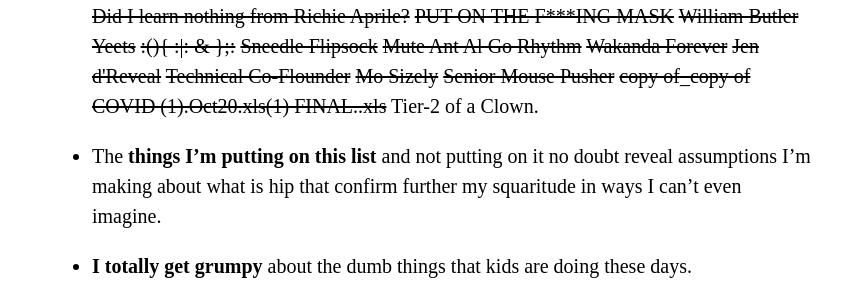
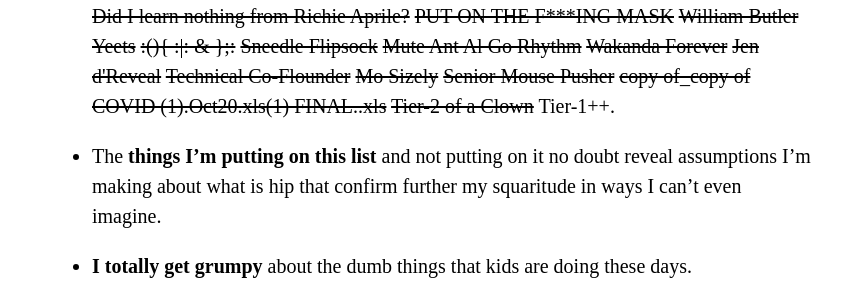
Before and after one commit to paulfitz/paulfitz.github.io, a Jekyll site: the page built from index.html, in a window 1280 px wide and 900 px high, scrolled down 28886 px. Shown: the part 165-454 px from the top of the window, without its empty margins (208-1071 px from the left). Built offline with Jekyll 4.4.1, drawn with Linux system fonts in a browser that asks for light colours; nearby versions of some CDN libraries.

Commit message:
add a pikesleyism

```diff
--- a/_data/pikes.json
+++ b/_data/pikes.json
@@ -236,5 +236,6 @@
   "Mo Sizely",
   "Senior Mouse Pusher",
   "copy of_copy of COVID (1).Oct20.xls(1) FINAL..xls",
-  "Tier-2 of a Clown"
+  "Tier-2 of a Clown",
+  "Tier-1++"
 ]
```
